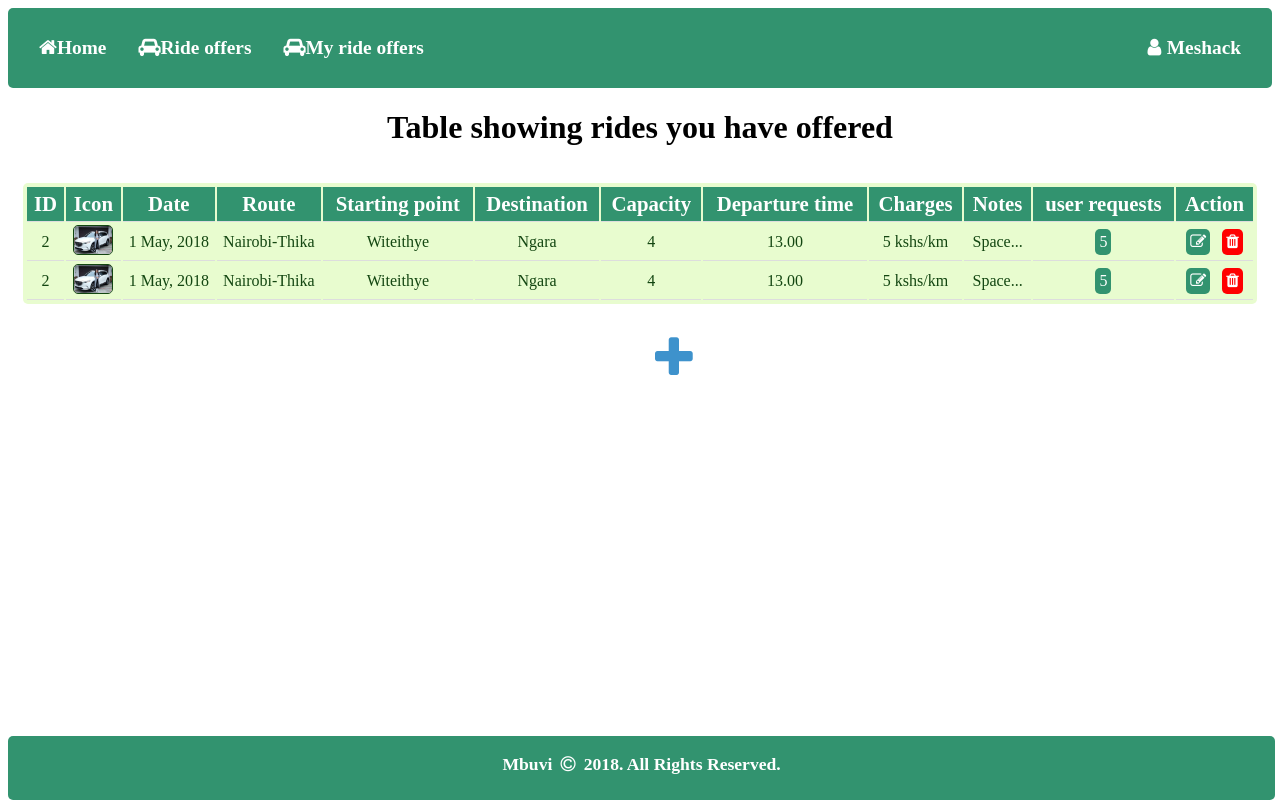
After one commit to meshack-mbuvi/ride-my-way, a PHP site: page /driver.html in a window 1280 px wide. The commit adds this page. Run offline with PHP 8.4, Linux system fonts and the light colour scheme.

Commit message:
[Feature #158425280] Add feature for drivers to see all rides they have given. Update README.md file to reflect this feature. [finishes #158425280]

```diff
--- a/ui/css/main.css
+++ b/ui/css/main.css
@@ -286,3 +286,50 @@ img{
     text-align: center;
     padding: 5px;
 }
+
+/*style table*/
+table{
+    width: 100%;
+    background-color: #e8fccf;
+    border-radius: 5px;
+    padding: 2px;
+}
+th{
+    background-color: #32936f;
+    color: #fff;
+    font-size: 1.3em;
+    padding: 5px;
+}
+td{
+    color: #134611;
+
+}
+th, td {
+    text-align: center;
+    border-bottom: 1px solid #ddd;
+}
+
+tr:hover{
+    background-color: #ade25d;
+    color: #157f1f !important;
+}
+
+tr .car_icon{
+    width: 40px;
+    height: 30px;
+}
+td a{
+    background-color: #32936f;
+    color: #fff;
+    padding:4px;
+    margin:4px;
+    display: inline-block;
+}
+td a.danger{
+    /*color: Red;*/
+    background-color: Red;
+}
+i.fa-plus{
+    font-size: 3em;
+    text-align: center;
+}
--- /dev/null
+++ b/ui/driver.html
@@ -0,0 +1,114 @@
+<!DOCTYPE html>
+<html>
+<head>
+	<!--Make width of page follow the screen-width of the device-->
+	<meta name="viewport" content="width=device-width, initial-scale=1.0">
+
+	<meta charset="UTF-8">
+
+	<link rel="stylesheet" href="css/main.css">
+	<link rel="stylesheet" href="https://cdnjs.cloudflare.com/ajax/libs/font-awesome/4.7.0/css/font-awesome.min.css">
+	<!--Link for custom styles-->
+	<title>My ride offers</title>
+</head>
+<body>
+	<div class="container">
+		<div class="row navbar" id=myNav>
+			<div class="col-sm-12">
+				<ul>
+				    <li><a href="./index.html"><i class="fa fa-home "></i>Home</a></li>
+				    <li><a href="./user.html"><i class="fa fa-car "></i>Ride offers</a></li>
+				    <li><a href="./driver.html"><i class="fa fa-car "></i>My ride offers</a></li>
+				    <li class="right"><a href="./index.html"><i class="fa fa-user fa-fw"></i>Meshack</a></li>
+				    <li class="icon"><a href="javascript:void(0);" onclick="toggleResponsive()"><i class="fa fa-bars"></i></a></li>
+				</ul>
+			</div>
+		</div>
+		<!--begin of my ride offers-->
+		<div class="row rides">
+			<div class="div-center"><h1 class="text-center">Table showing rides you have offered</h1></div>
+			<div class="col-sm-12">
+				<table>
+					<tr>
+						<th>ID</th>
+						<th>Icon</th>
+						<th>Date</th>
+						<th>Route</th>
+						<th>Starting point</th>
+						<th>Destination</th>
+						<th>Capacity</th>
+						<th>Departure time</th>
+						<th>Charges</th>
+						<th>Notes</th>
+						<th>user requests</th>
+						<th>Action</th>
+					</tr>
+					<tr>
+						<td>2</td>
+						<td><img src="./img/rides/car1.jpeg" class="car_icon" alt="car icon"></td>
+						<td>1 May, 2018</td>
+						<td>Nairobi-Thika</td>
+						<td>Witeithye</td>
+						<td>Ngara</td>
+						<td>4</td>
+						<td>13.00</td>
+						<td>5 kshs/km</td>
+						<td><span class="tooltip">Space...<span class="tooltiptext">Space for cargo is very limited to one bag per passenger. Passengers are encouraged not to carry heavy and large luggage.</span></span></td>
+						<td><span class="tooltip"><a href="./requests.html"> 5</a>
+		  						<span class="tooltiptext">
+						    		View user requests to your ride offer
+						    	</span>
+				    		</span></td>
+				    	<td><a href="./edit_ride.html"><i class="fa fa-edit"></i></a>
+
+				    		<a href="./delete_ride.html" class="danger"><i class="fa fa-trash"></i></a></td>
+					</tr>
+					<tr>
+						<td>2</td>
+						<td><img src="./img/rides/car1.jpeg" class="car_icon" alt="car icon"></td>
+						<td>1 May, 2018</td>
+						<td>Nairobi-Thika</td>
+						<td>Witeithye</td>
+						<td>Ngara</td>
+						<td>4</td>
+						<td>13.00</td>
+						<td>5 kshs/km</td>
+						<td><span class="tooltip">Space...<span class="tooltiptext">Space for cargo is very limited to one bag per passenger. Passengers are encouraged not to carry heavy and large luggage.</span></span></td>
+						<td><span class="tooltip"><a href="./requests.html"> 5</a>
+		  						<span class="tooltiptext">
+						    		View user requests to your ride offer
+						    	</span>
+				    		</span></td>
+				    	<td><a href="./edit_ride.html"><i class="fa fa-edit"></i></a>
+
+				    		<a href="./delete_ride.html" class="danger"><i class="fa fa-trash"></i></a></td>
+					</tr>
+				</table>
+			</div>
+		</div>
+		<div class="row">
+			<div class="col-sm-4 col-md-6">
+			</div>
+			<div class="col-sm-4 col-md-2"><span class="tooltip">
+				<a href="./new_ride.html"><i class="fa fa-plus new-offer"></i></a>
+				<span class="tooltiptext">Add new ride</span></span>
+			</div>
+			<div class="col-sm-4 col-md-4">
+			</div>
+		</div>
+
+		<!--end-->
+
+	</div>
+
+
+	<!--provide extra space betwen container and footer-->
+	<div class="clear"></div>
+	<!--footer -->
+	<footer>
+		<p>Mbuvi <i class="fa fa-copyright fa-fw"></i> 2018. All Rights Reserved.</p>
+	</footer>
+
+</body>
+
+</html>
--- a/ui/user.html
+++ b/ui/user.html
@@ -278,7 +278,6 @@
 	<footer>
 		<p>Mbuvi <i class="fa fa-copyright fa-fw"></i> 2018. All Rights Reserved.</p>
 	</footer>
-    </div>
 
 </body>
 
```
Also changed, not shown: README.md.
